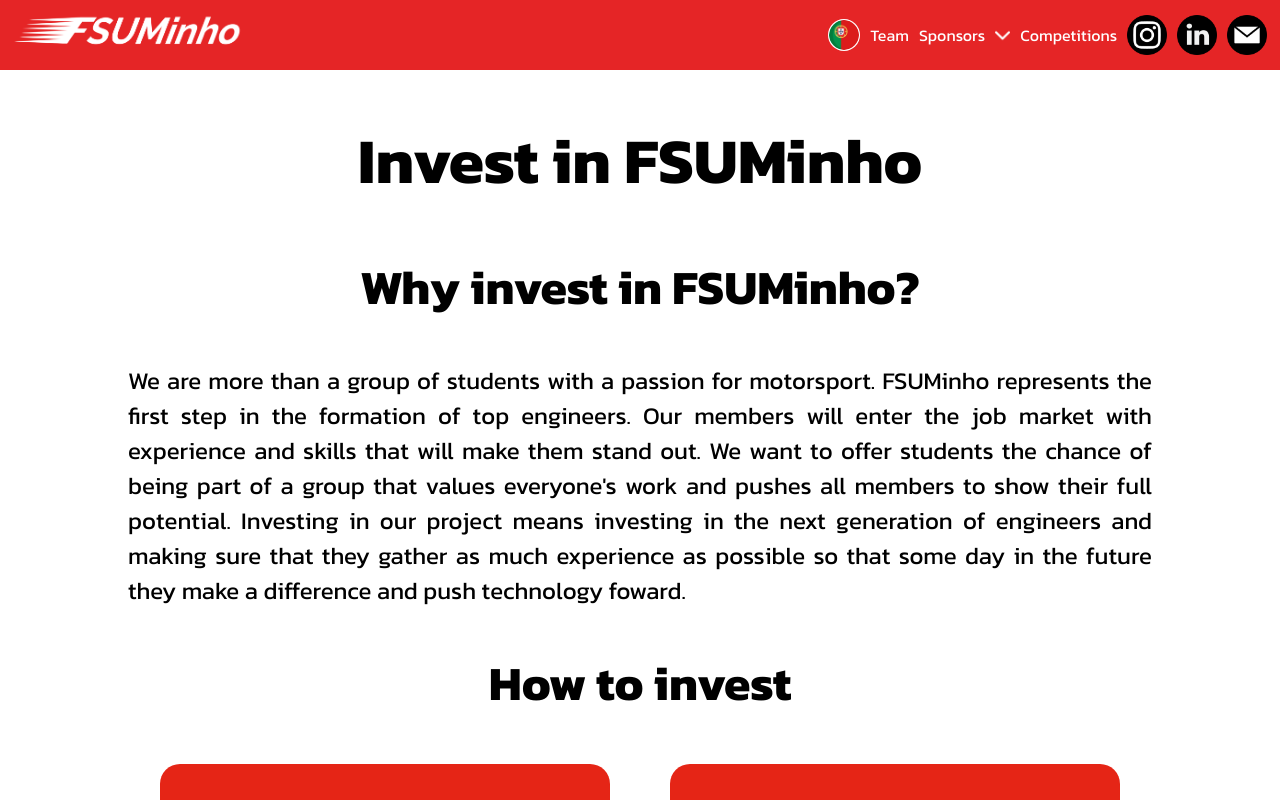
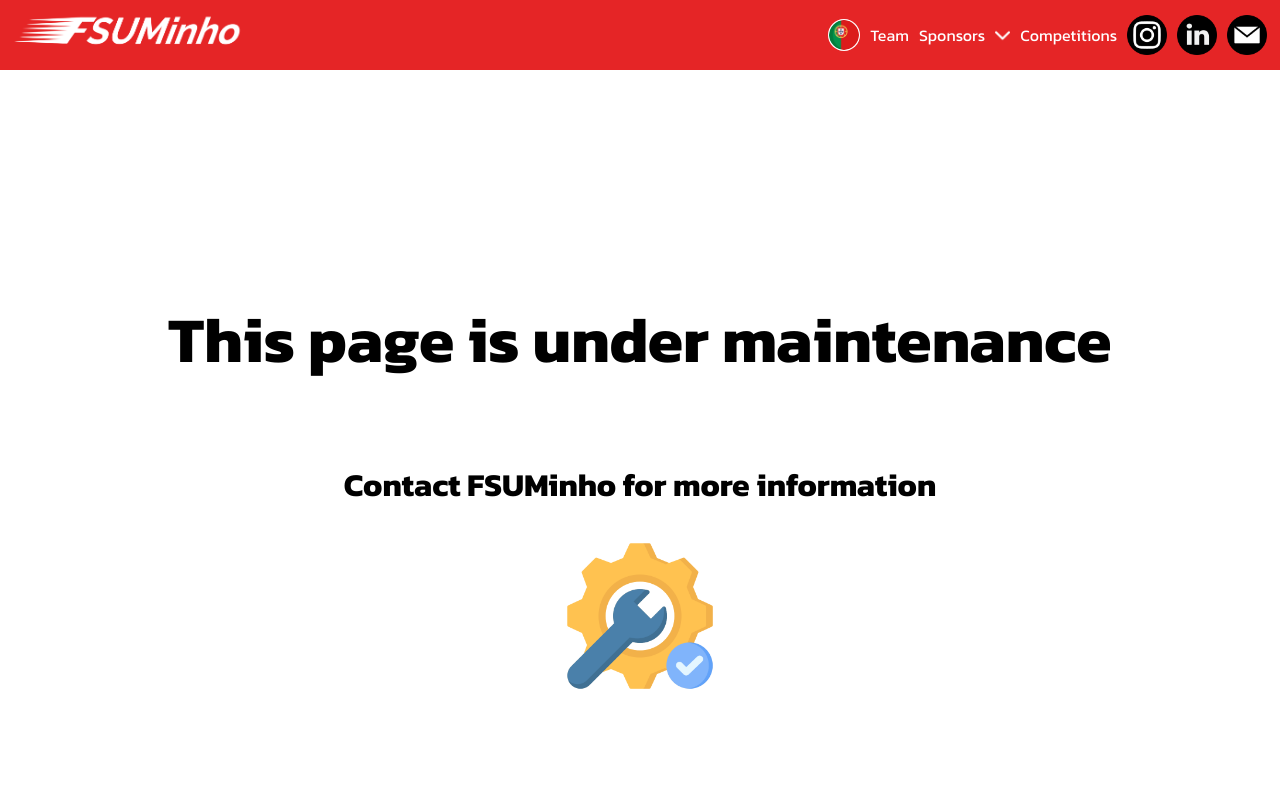
Before and after one commit to FSUMinho/website_v2, a React (Vite) app: page /#/invest in a window 1280 px wide. Shown: the top 800 px of the page. Built offline with nearby package versions, Linux system fonts and the light colour scheme.

Commit message:
invest page under maintenance

```diff
--- a/src/App.jsx
+++ b/src/App.jsx
@@ -17,6 +17,7 @@ import Competitions from './pages/team_archive/competitons/competitions';
 import Invest from './pages/invest/invest';
 import Cars from './pages/cars/cars';
 import Recruitment from './pages/recruitment/recruitment';
+import Maintenance from './pages/maintenance/maintenance';
 
 const App = () => {
   const location = useLocation();
@@ -76,7 +77,7 @@ const App = () => {
           <Route path="/contact" element={<ContactForm />} />
           <Route path="/team" element={<Team />} />
           <Route path="/sponsors" element={<Sponsors />} />
-          <Route path="/invest" element={<Invest />} />
+          <Route path="/invest" element={<Maintenance />} />
           <Route path="/competitions" element={<Competitions />} />
           <Route path="/cars" element={<Cars />} />
           {/*<Route path="/recruitment" element={<Recruitment />} />*/}
--- /dev/null
+++ b/src/pages/maintenance/maintenance.css
@@ -0,0 +1,12 @@
+.maintenance-container {
+    height: 100vh;
+    display: flex;
+    justify-content: center;
+    align-items: center;
+    flex-direction: column;
+}
+
+.maintenance-img {
+    width: 100%;
+    max-width: 150px;
+}
--- /dev/null
+++ b/src/pages/maintenance/maintenance.jsx
@@ -0,0 +1,14 @@
+import './maintenance.css';
+import optimizing from '../../assets/optimizing.png';
+
+const Maintenance = () => {
+    return (
+        <div className="maintenance-container">
+            <h1>This page is under maintenance</h1>
+            <h3>Contact FSUMinho for more information</h3>
+            <img src={optimizing} className="maintenance-img" />
+        </div>
+    )
+};
+
+export default Maintenance;
```
Also changed, not shown: src/assets/optimizing.png (added).
